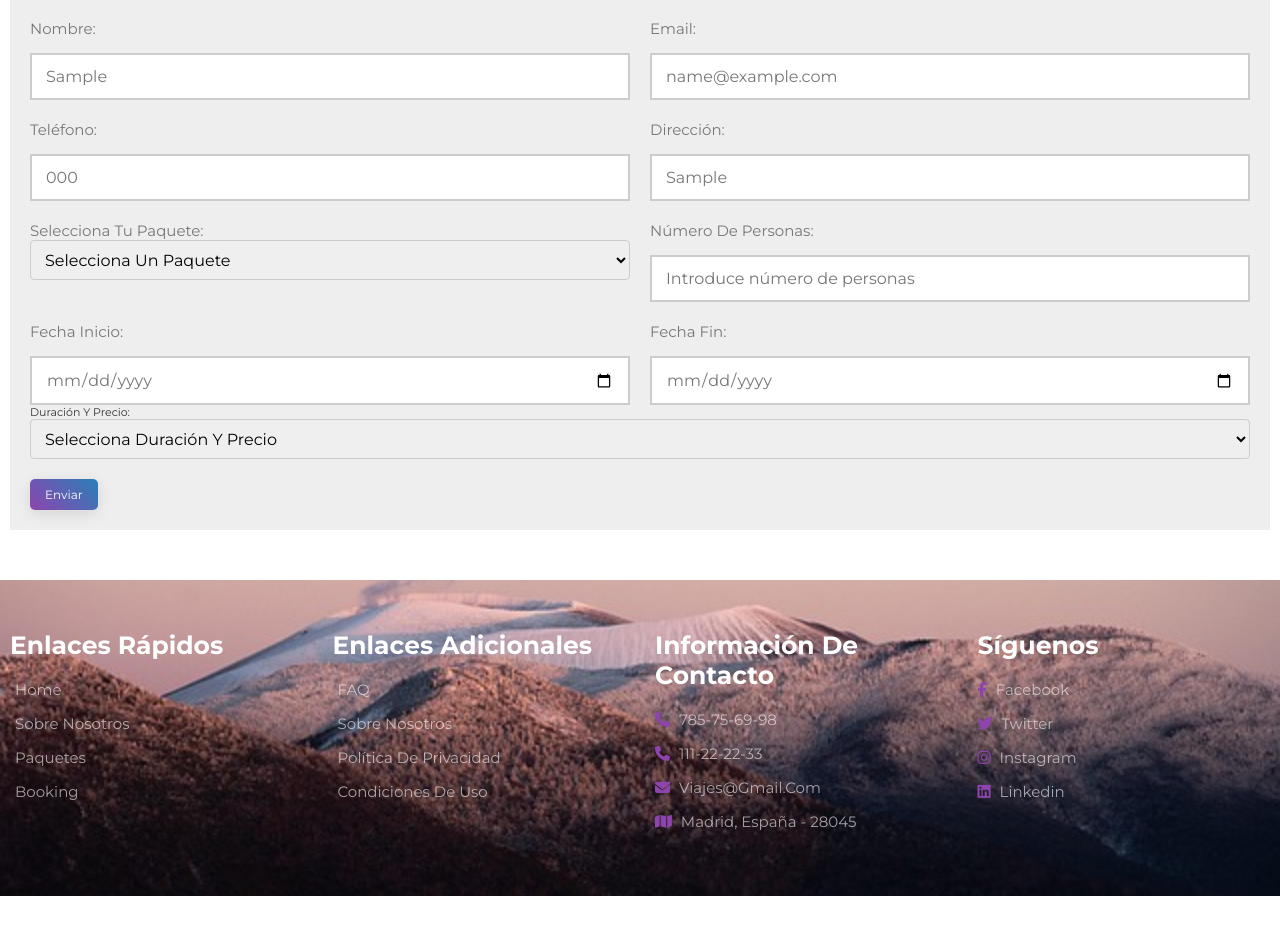
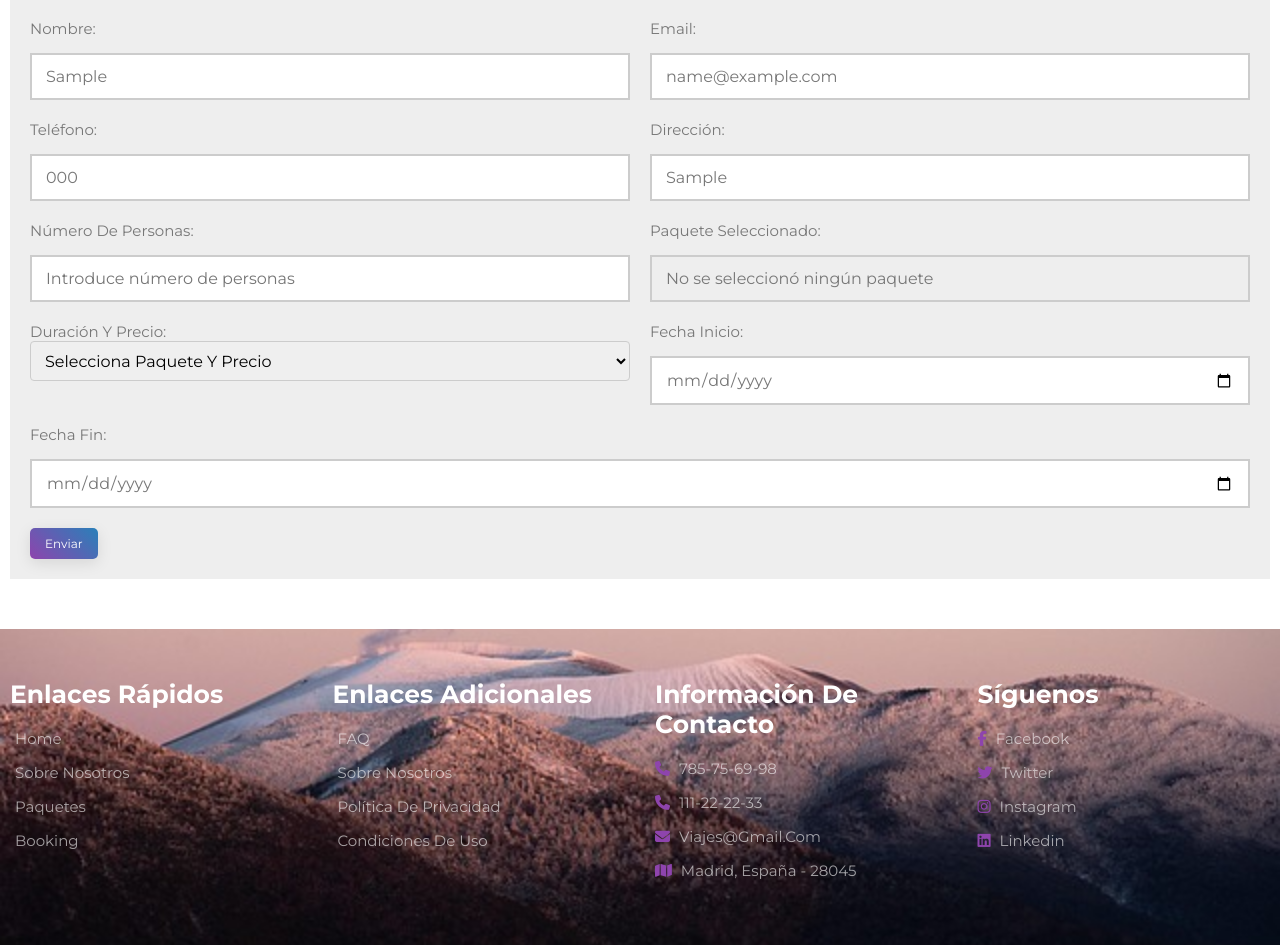
Before and after one commit to almudenadomenech/PROYECTO_VIAJES, a PHP site: page /booking/booking.php in a window 1280 px wide. Shown: the part 471-1416 px from the top of the page. Before the commit the page ends 1367 px from the top, so only its background shows below. Run offline with PHP 8.4, Linux system fonts and the light colour scheme; the visitor is signed in with stand-in values (Sample User, id 1); tables that the repository leaves empty or names only in its code hold one stand-in row (values such as "Sample post").

Commit message:
modificacion de paquetes

```diff
--- a/booking/booking.php
+++ b/booking/booking.php
@@ -40,7 +40,6 @@ if (isset($_POST['send'])) {
     $guest = mysqli_real_escape_string($link, $_POST['guest']);
     $arrivals = mysqli_real_escape_string($link, $_POST['arrivals']);
     $leaving = mysqli_real_escape_string($link, $_POST['leaving']);
-    $package_id = $_POST['package_id']; // Obtener el ID del paquete seleccionado
     $duracion_paquete_id = $_POST['duracion_paquete_id']; // Obtener el ID de la duración seleccionada
 
     // Consultar la duración y el precio del paquete seleccionado
@@ -127,25 +126,56 @@ if (isset($_POST['send'])) {
                 <input type="text" placeholder="Introduce tu dirección" name="address" value="<?= htmlspecialchars($user_data['direccion']) ?>" required>
             </div>
 
-            <!-- Selección de Paquete -->
-            <div class="inputBox">
-                <span>Selecciona tu paquete:</span>
-                <select name="package_id" required>
-                    <option value="">Selecciona un paquete</option>
-                    <?php
-                    while ($package = mysqli_fetch_assoc($packages_result)) {
-                        echo "<option value='" . $package['id'] . "'>" . htmlspecialchars($package['nombre']) . "</option>";
-                    }
-                    ?>
-                </select>
-            </div>
-
             <!-- Número de personas -->
             <div class="inputBox">
                 <span>Número de personas:</span>
                 <input type="number" placeholder="Introduce número de personas" name="guest" required>
             </div>
+ <!-- Selección de paquete (ya mostrado) -->
+ <div class="inputBox">
+            <span>Paquete seleccionado:</span>
+            <?php
+            // Obtener el paquete seleccionado
+            if (isset($_GET['id'])) {
+                $package_id = $_GET['id'];
 
+                // Consultar el nombre del paquete
+                $package_query = "SELECT nombre FROM paquetes WHERE id = '$package_id'";
+                $package_result = mysqli_query($link, $package_query);
+                if ($package_result && mysqli_num_rows($package_result) > 0) {
+                    $package_data = mysqli_fetch_assoc($package_result);
+                    $package_name = $package_data['nombre'];
+                } else {
+                    $package_name = "Paquete no encontrado";
+                }
+            } else {
+                $package_name = "No se seleccionó ningún paquete";
+            }
+            ?>
+            <input type="text" value="<?= htmlspecialchars($package_name) ?>" disabled>
+        </div>
+          <!-- Selección de duración y precio -->
+          <div class="inputBox">
+            <span>Duración y precio:</span>
+            <select name="duracion_paquete_id" required>
+                <option value="">Selecciona Paquete y precio</option>
+                <?php
+                // Asegúrate de que tienes el ID del paquete
+                if (isset($package_id)) {
+                    // Obtener las duraciones y precios del paquete seleccionado
+                    $query = "
+                        SELECT dp.id, dp.duracion, dp.precio
+                        FROM duraciones_paquete dp
+                        WHERE dp.paquete_id = '$package_id'";  // Filtrar por el paquete seleccionado
+
+                    $result = mysqli_query($link, $query);
+                    while ($row = mysqli_fetch_assoc($result)) {
+                        echo "<option value='{$row['id']}'>Paquete: {$row['duracion']} días - €" . number_format($row['precio'], 2) . "</option>";
+                    }
+                }
+                ?>
+            </select>
+        </div>
             <!-- Fecha de inicio -->
             <div class="inputBox">
                 <span>Fecha inicio:</span>
@@ -158,29 +188,27 @@ if (isset($_POST['send'])) {
                 <input type="date" name="leaving" required>
             </div>
         </div>
-        <!-- Selección de duración y precio del paquete -->
-        <div class="inputBox">
-            <span>Duración y precio:</span>
-            <select name="duracion_paquete_id" id="duracion-select" required>
-                <option value="">Selecciona duración y precio</option>
-                <!-- Se llenará con JS -->
-            </select>
-        </div>
+
+
+
+
 
         <input type="submit" value="Enviar" class="btn" name="send">
     </form>
 </section>
 
+<!-- Modal de éxito -->
 <?php if ($reservation_success): ?>
-<!-- Modal de éxito -->
-<div id="modal-overlay" onclick="closeModal()"></div>
-<div id="modal-message">
+<div id="modal-overlay" class="modal-overlay">
+    <div id="modal-message" class="modal-content">
         <span class="close-button" onclick="closeModal()">&times;</span>
         <h2>¡Reserva realizada con éxito!</h2>
         <p>Tu reserva ha sido realizada con éxito. ¡Gracias por elegirnos!</p>
         <button onclick="closeModal()">Cerrar</button>
     </div>
+</div>
 <?php endif; ?>
+
 
 <!-- Footer -->
 <?php include('../includes/footer.php'); ?>
@@ -189,36 +217,23 @@ if (isset($_POST['send'])) {
 <script src="https://cdn.jsdelivr.net/npm/swiper@11/swiper-bundle.min.js"></script>
 <script src="../js/script.js"></script>
 <script>
-    const duracionesPorPaquete = <?php
-        $duraciones_result = mysqli_query($link, "SELECT id, paquete_id, duracion, precio FROM duraciones_paquete");
-        $duraciones_array = [];
-
-        while ($row = mysqli_fetch_assoc($duraciones_result)) {
-            $duraciones_array[$row['paquete_id']][] = [
-                'id' => $row['id'],
-                'duracion' => $row['duracion'],
-                'precio' => $row['precio']
-            ];
+// Función para cerrar el modal
+// Función para cerrar el modal correctamente
+function closeModal() {
+    document.getElementById('modal-overlay').style.display = 'none';
+    document.getElementById('modal-message').style.display = 'none';
 }
 
-        echo json_encode($duraciones_array);
-    ?>;
 
-    document.querySelector('[name="package_id"]').addEventListener('change', function () {
-        const paqueteId = this.value;
-        const selectDuracion = document.getElementById('duracion-select');
-        selectDuracion.innerHTML = '<option value="">Selecciona duración y precio</option>';
-
-        if (paqueteId && duracionesPorPaquete[paqueteId]) {
-            duracionesPorPaquete[paqueteId].forEach(duracion => {
-                const option = document.createElement('option');
-                option.value = duracion.id;
-                option.textContent = `${duracion.duracion} - $${duracion.precio}`;
-                selectDuracion.appendChild(option);
-            });
+// Mostrar el modal si la reserva es exitosa
+window.addEventListener('load', function() {
+    const successFlag = document.body.getAttribute('data-success');
+    if (successFlag === 'true') {
+        document.getElementById('reservationModal').style.display = 'block';
     }
 });
 </script>
 
+
 </body>
 </html>
--- a/css/style.css
+++ b/css/style.css
@@ -1951,7 +1951,7 @@ textarea {
     z-index: 9998;
 }
 #modal-message {
-    display: flex; /* Mostrado cuando es necesario */
+    display: flex !important; /* Mostrado cuando es necesario */
     position: fixed;
     top: 50%;
     left: 50%;
@@ -1980,6 +1980,14 @@ textarea {
     font-weight: bold;
     color: white;
     cursor: pointer;
+}
+/* Añadir visibilidad al modal cuando la clase .show se agrega */
+#modal-overlay.show, #modal-message.show {
+    display: block;
+}
+
+#modal-message {
+    display: none; /* Inicialmente oculto */
 }
 
 .close-button:hover {
--- a/js/script.js
+++ b/js/script.js
@@ -106,11 +106,6 @@ document.addEventListener('DOMContentLoaded', function () {
 
     window.addEventListener('load', initializePackages);
 
-    // Cerrar modal de reserva
-    function closeModal() {
-        const modal = document.getElementById('modal-message');
-        const overlay = document.getElementById('modal-overlay');
-        if (modal) modal.style.display = 'none';
-        if (overlay) overlay.style.display = 'none';
-    }
+
+
 });
--- a/paquetes/paquetes-detail.php
+++ b/paquetes/paquetes-detail.php
@@ -146,7 +146,8 @@ if (isset($_POST['send_comment'])) {
     </div>
 <?php endif; ?>
 <div class="booking-button-container">
-    <a href="../booking/booking.php" class="btn">Reservar Ahora</a>
+<a href="../booking/booking.php?id=<?php echo $package_id; ?>&duracion=<?php echo $duraciones[0]['duracion']; ?>&precio=<?php echo $duraciones[0]['precio']; ?>" class="btn">Reservar Ahora</a>
+
 </div>
 
     <!-- Servicios incluidos -->
```
Lines whose indentation alone changed are shown as unchanged.
